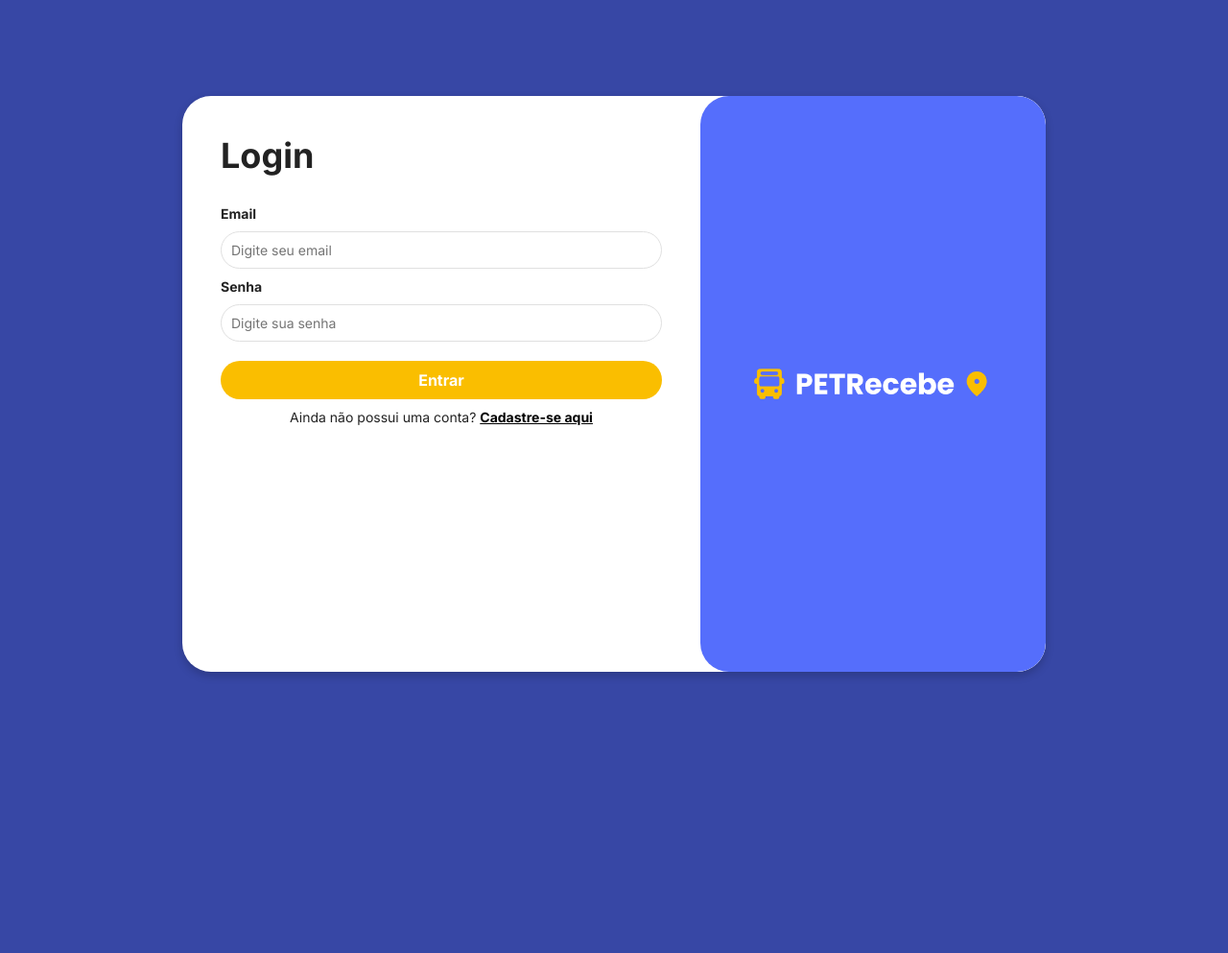
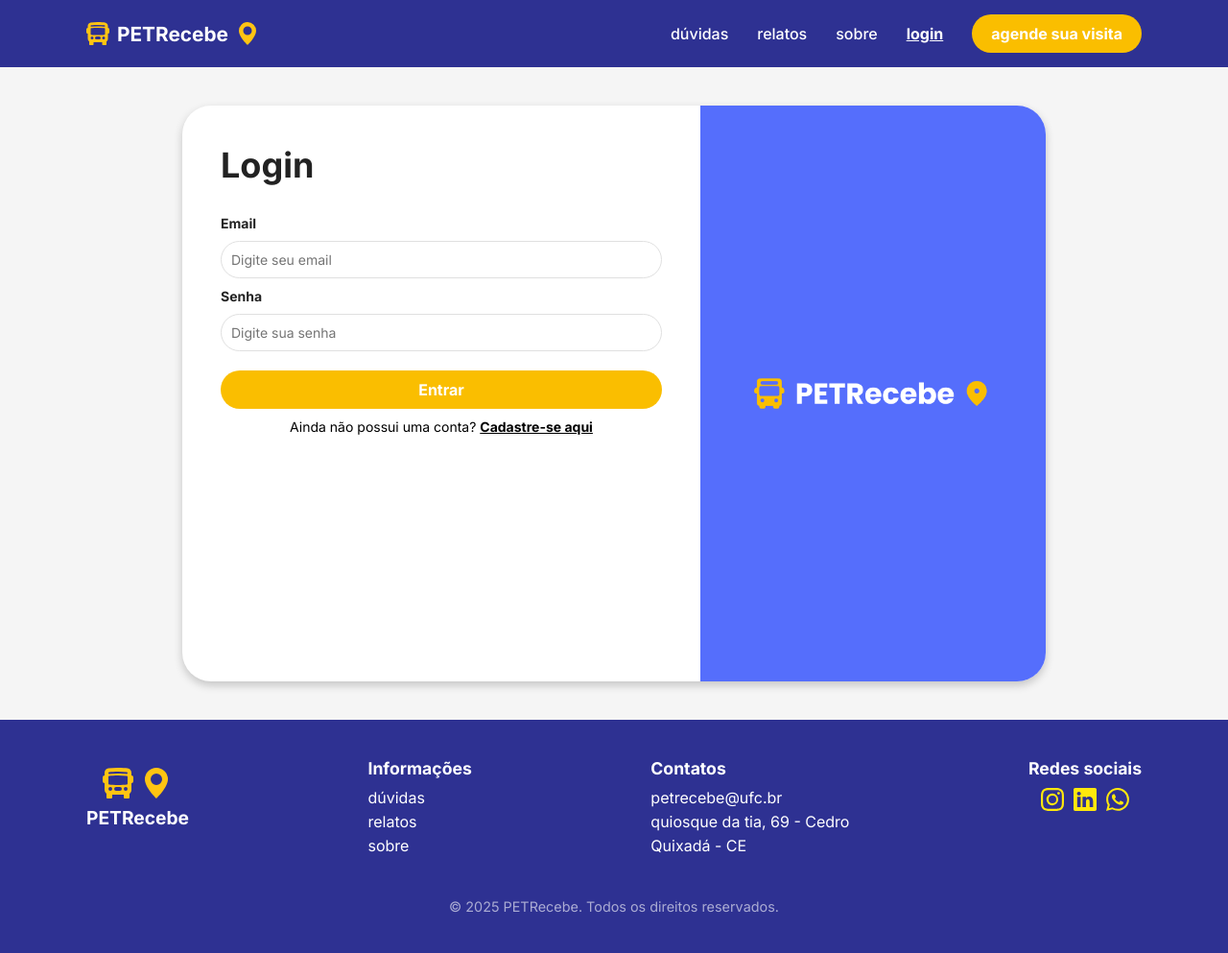
Before and after one commit to GustavoErick/pet-recebe, a plain HTML site: page client/html/signin.html in a window 1280 px wide. Shown: the whole page at 96% size. Before the commit the page ends 800 px from the top, so only its background shows below. Drawn offline with nearby package versions, Linux system fonts and the light colour scheme.

Commit message:
subindo alteracoes

```diff
--- a/client/assets/css/signin.css
+++ b/client/assets/css/signin.css
@@ -3,15 +3,86 @@
     padding: 0;
     box-sizing: border-box;
     font-family: 'Inter', sans-serif;
-    /* border: solid 1px red; */
 }
 
 body {
     display: flex;
+    flex-direction: column;
     align-items: center;
+    justify-content: flex-start;
+    min-height: 100vh;
+    background-color: #F5F5F5;
+}
+
+/* HEADER */
+.header {
+    background-color: #2E3192;
+    padding: 15px 40px;
+    width: 100%;
+    display: flex;
     justify-content: center;
-    height: 100vh;
-    background: #3747A5;
+}
+
+.header-container {
+    display: flex;
+    justify-content: space-between;
+    align-items: center;
+    width: 1100px;
+}
+
+.logo {
+    display: flex;
+    align-items: center;
+    gap: 8px;
+}
+
+.logo img {
+    width: 24px;
+    filter: invert(73%) sepia(98%) saturate(585%) hue-rotate(-14deg);
+}
+
+.logo-text {
+    font-size: 1.3rem;
+    font-weight: bold;
+    color: white;
+}
+
+.nav ul {
+    list-style: none;
+    display: flex;
+    gap: 30px;
+    align-items: center;
+}
+
+.nav ul li {
+    display: flex;
+    align-items: center;
+}
+
+.nav ul li a {
+    text-decoration: none;
+    color: white;
+    font-size: 1rem;
+    font-weight: 500;
+}
+
+.nav ul li .login {
+    font-weight: bold;
+    text-decoration: underline;
+}
+
+.nav ul li .btn-visit {
+    background-color: #FABE00;
+    color: white;
+    padding: 10px 20px;
+    border-radius: 25px;
+    font-weight: bold;
+    text-decoration: none;
+    display: inline-block;
+}
+
+.nav ul li .btn-visit:hover {
+    background-color: #E0A800;
 }
 
 .container {
@@ -22,6 +93,9 @@ body {
     border-radius: 30px;
     box-shadow: 0px 4px 10px rgba(0, 0, 0, 0.2);
     overflow: hidden;
+    margin-top: 40px;
+    margin-bottom: 40px;
+
 }
 
 .right-side {
@@ -30,8 +104,16 @@ body {
     background-image: url("/client/assets/img/pet-recebe-img.png");
     background-size: cover;
     background-position: center;
-    background-repeat: no-repeat;
-    border-radius: 30px;
+}
+
+.right-side .logo-box {
+    display: flex;
+    flex-direction: column;
+    align-items: center;
+    text-align: center;
+    color: white;
+    font-size: 1.3rem;
+    font-weight: bold;
 }
 
 .left-side {
@@ -49,10 +131,6 @@ h2 {
 form {
     display: flex;
     flex-direction: column;
-}
-
-input:focus {
-    border: 1px solid #FABE00;
 }
 
 label {
@@ -73,6 +151,10 @@ input {
     outline: none;
 }
 
+input:focus {
+    border: 1px solid #FABE00;
+}
+
 button {
     background: #FABE00;
     color: white;
@@ -80,18 +162,13 @@ button {
     font-weight: bold;
     border: none;
     padding: 10px;
-    border-radius: 5px;
+    border-radius: 30px;
     cursor: pointer;
     margin-top: 20px;
-    border-radius: 30px;
 }
 
 button:hover {
     background: #e6a600;
-}
-
-p {
-    color: #222222;
 }
 
 .cadastro-link {
@@ -104,3 +181,106 @@ p {
     font-weight: bold;
     color: black;
 }
+
+/* FOOTER */
+.footer {
+    background-color: #2E3192;
+    color: white;
+    padding: 40px 20px;
+    text-align: center;
+    width: 100%;
+    position: relative;
+    bottom: 0;
+    left: 0;
+}
+
+.footer-container {
+    display: flex;
+    justify-content: space-between;
+    align-items: flex-start;
+    max-width: 1100px;
+    margin: 0 auto;
+    padding-bottom: 20px;
+}
+
+.footer-brand {
+    display: flex;
+    flex-direction: column;
+    align-items: center;
+    text-align: center;
+}
+
+.footer-icons {
+    display: flex;
+    gap: 8px;
+    justify-content: center;
+    align-items: center;
+    margin-top: 10px;
+}
+
+.footer-icons img {
+    width: 32px;
+    height: auto;
+    filter: invert(73%) sepia(98%) saturate(585%) hue-rotate(-14deg);
+}
+
+.footer-brand h3 {
+    margin-top: 8px;
+    font-size: 1.2rem;
+    color: white;
+    font-weight: bold;
+}
+
+.footer-section {
+    text-align: left;
+}
+
+.footer-section h4 {
+    font-size: 1.1rem;
+    font-weight: bold;
+    margin-bottom: 10px;
+}
+
+.footer-section ul {
+    list-style: none;
+    padding: 0;
+}
+
+.footer-section ul li {
+    margin-bottom: 5px;
+}
+
+.footer-section ul li a {
+    text-decoration: none;
+    color: white;
+    font-size: 1rem;
+    transition: color 0.3s;
+}
+
+.footer-section ul li a:hover {
+    color: #FABE00;
+}
+
+.footer-section p {
+    font-size: 1rem;
+    margin-bottom: 5px;
+}
+
+.social-icons {
+    display: flex;
+    gap: 10px;
+    justify-content: center;
+}
+
+.social-icons a img {
+    width: 24px;
+    filter: invert(88%) sepia(48%) saturate(2000%) hue-rotate(-14deg);
+}
+
+.footer-copy {
+    font-size: 0.9rem;
+    color: rgba(255, 255, 255, 0.6);
+    text-align: center;
+    width: 100%;
+    margin-top: 20px;
+}
--- a/client/html/signin.html
+++ b/client/html/signin.html
@@ -10,6 +10,29 @@
     <link href="https://fonts.googleapis.com/css2?family=Inter:ital,opsz,wght@0,14..32,100..900;1,14..32,100..900&display=swap" rel="stylesheet">
 </head>
 <body>
+
+    <header class="header">
+        <div class="header-container">
+            <div class="logo">
+                <img src="/client/assets/img/bus-front-fill.svg" alt="Ícone de ônibus">
+                <span class="logo-text">PETRecebe</span>
+                <img src="/client/assets/img/geo-alt-fill.svg" alt="Ícone de localização">
+            </div>
+
+            <nav class="nav">
+                <ul>
+                    <li><a href="/client/html/faq.html">dúvidas</a></li>
+                    <li><a href="#">relatos</a></li>
+                    <li><a href="#">sobre</a></li>
+                    <li class="user-info">
+                        <a href="/client/html/signin.html" class="login">login</a>
+                    </li>
+                    <li><a href="#" class="btn-visit">agende sua visita</a></li>
+                </ul>
+            </nav>
+        </div>
+    </header>
+
     <div class="container">
 
         <div class="left-side">
@@ -29,6 +52,45 @@
 
         <div class="right-side"></div>
     </div>
+
+    <footer class="footer">
+        <div class="footer-container">
+            <div class="footer-brand">
+                <div class="footer-icons">
+                    <img src="/client/assets/img/bus-front-fill.svg" alt="Ícone de ônibus">
+                    <img src="/client/assets/img/geo-alt-fill.svg" alt="Ícone de localização">
+                </div>
+                <h3>PETRecebe</h3>
+            </div>
+
+            <div class="footer-section">
+                <h4>Informações</h4>
+                <ul>
+                    <li><a href="#">dúvidas</a></li>
+                    <li><a href="#">relatos</a></li>
+                    <li><a href="#">sobre</a></li>
+                </ul>
+            </div>
+
+            <div class="footer-section">
+                <h4>Contatos</h4>
+                <p>petrecebe@ufc.br</p>
+                <p>quiosque da tia, 69 - Cedro</p>
+                <p>Quixadá - CE</p>
+            </div>
+
+            <div class="footer-section">
+                <h4>Redes sociais</h4>
+                <div class="social-icons">
+                    <a href="#"><img src="/client/assets/img/instagram.svg" alt="Instagram"></a>
+                    <a href="#"><img src="/client/assets/img/linkedin.svg" alt="LinkedIn"></a>
+                    <a href="#"><img src="/client/assets/img/whatsapp.svg" alt="WhatsApp"></a>
+                </div>
+            </div>
+        </div>
+        <p class="footer-copy">© 2025 PETRecebe. Todos os direitos reservados.</p>
+    </footer>
+
 <script src="https://cdn.jsdelivr.net/npm/axios/dist/axios.min.js"></script>
 <script type="module" src="../js/axiosConfig.js"></script>
 <script type="module" src="../js/signin.js"></script>
```
